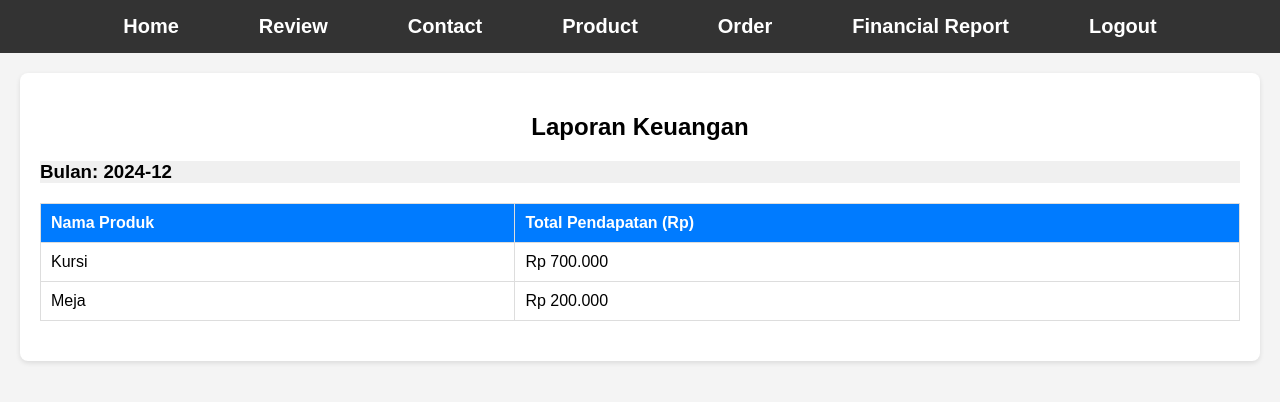
After one commit to BramMatthew0/Repo-Kelompok, a PHP site: page /AudricAurelius/admin/financial.php in a window 1280 px wide. The commit adds this page. Shown: the top 402 px of the page. Run offline with PHP 8.4, Linux system fonts and the light colour scheme; the visitor is signed in with stand-in values (Sample User, id 1); data comes from the database, SQL or seed files in the repository.

Commit message:
full code

```diff
--- /dev/null
+++ b/AudricAurelius/admin/financial.php
@@ -0,0 +1,147 @@
+<?php
+session_start();
+require_once('../config/db_connection.php');
+
+// Pastikan user adalah admin
+if (!isset($_SESSION['username']) || $_SESSION['user_type'] !== 'admin') {
+    header("Location: login.php");
+    exit();
+}
+
+// Query untuk laporan keuangan per bulan dan per furnitur
+$query = "
+    SELECT
+        DATE_FORMAT(Tanggal_History, '%Y-%m') AS Bulan,
+        Nama_Produk_History AS Produk,
+        SUM(Harga_Produk_History * Jumlah_Produk_History) AS Total
+    FROM history
+    GROUP BY Bulan, Produk
+    ORDER BY Bulan DESC, Total DESC";
+$result = $conn->query($query);
+
+// Mengelompokkan hasil query berdasarkan bulan
+$report = [];
+while ($row = $result->fetch_assoc()) {
+    $report[$row['Bulan']][] = [
+        'Produk' => $row['Produk'],
+        'Total' => $row['Total']
+    ];
+}
+?>
+
+<!DOCTYPE html>
+<html lang="id">
+<head>
+    <meta charset="UTF-8">
+    <meta name="viewport" content="width=device-width, initial-scale=1.0">
+    <title>Financial Report</title>
+    <link href="https://cdnjs.cloudflare.com/ajax/libs/font-awesome/5.15.4/css/all.min.css" rel="stylesheet">
+    <style>
+        body {
+            font-family: Arial, sans-serif;
+            margin: 0;
+            padding: 0;
+            background-color: #f4f4f4;
+        }
+        nav {
+            background-color: #333;
+            padding: 15px 0;
+            display: flex;
+            justify-content: center;
+            align-items: center;
+            width: 100%;
+        }
+        nav ul {
+            list-style: none;
+            display: flex;
+            justify-content: center;
+            padding: 0;
+            margin: 0;
+        }
+        nav ul li {
+            margin: 0 20px;
+        }
+        nav a {
+            color: white;
+            text-decoration: none;
+            font-size: 20px;
+            font-weight: bold;
+            padding: 10px 20px;
+        }
+        nav a:hover {
+            color: #007bff;
+            background-color: #444;
+            border-radius: 5px;
+        }
+        .report-section {
+            padding: 20px;
+            margin: 20px auto;
+            max-width: 1200px;
+            background-color: white;
+            border-radius: 8px;
+            box-shadow: 0 2px 5px rgba(0, 0, 0, 0.1);
+        }
+        .report-section h2 {
+            margin-bottom: 20px;
+            text-align: center;
+        }
+        table {
+            width: 100%;
+            border-collapse: collapse;
+            margin: 20px 0;
+        }
+        table th, table td {
+            border: 1px solid #ddd;
+            padding: 10px;
+            text-align: left;
+        }
+        table th {
+            background-color: #007bff;
+            color: white;
+        }
+        .month-title {
+            background-color: #f0f0f0;
+            font-weight: bold;
+        }
+    </style>
+</head>
+<body>
+
+<nav>
+    <ul>
+        <li><a href="admin_dashboard.php">Home</a></li>
+        <li><a href="review.php">Review</a></li>
+        <li><a href="contact.php">Contact</a></li>
+        <li><a href="product.php">Product</a></li>
+        <li><a href="order.php">Order</a></li>
+        <li><a href="financial.php">Financial Report</a></li>
+        <li><a href="logout.php">Logout</a></li>
+    </ul>
+</nav>
+
+<section class="report-section">
+    <h2>Laporan Keuangan</h2>
+
+    <?php foreach ($report as $month => $products): ?>
+        <h3 class="month-title">Bulan: <?php echo htmlspecialchars($month); ?></h3>
+        <table>
+            <thead>
+                <tr>
+                    <th>Nama Produk</th>
+                    <th>Total Pendapatan (Rp)</th>
+                </tr>
+            </thead>
+            <tbody>
+                <?php foreach ($products as $product): ?>
+                    <tr>
+                        <td><?php echo htmlspecialchars($product['Produk']); ?></td>
+                        <td>Rp <?php echo number_format($product['Total'], 0, ',', '.'); ?></td>
+                    </tr>
+                <?php endforeach; ?>
+            </tbody>
+        </table>
+    <?php endforeach; ?>
+</section>
+
+</body>
+</html>
```
Also changed, not shown: AudricAurelius/admin/contact.php (+7 -19 lines), AudricAurelius/patient/register.php (+0 -24 lines).
